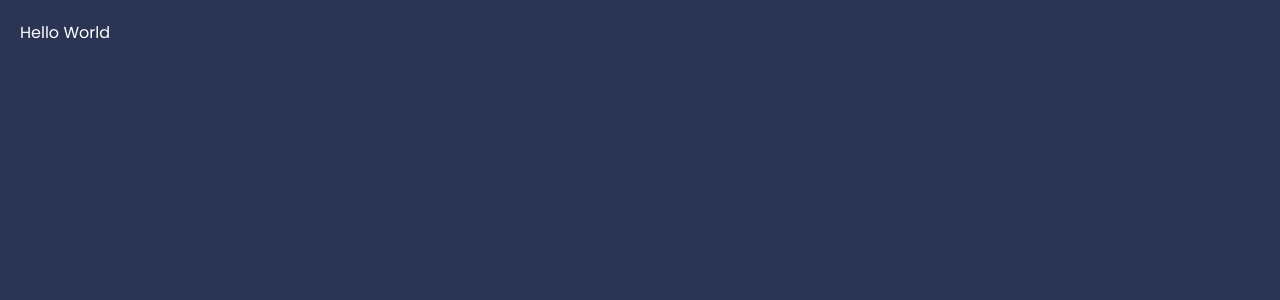
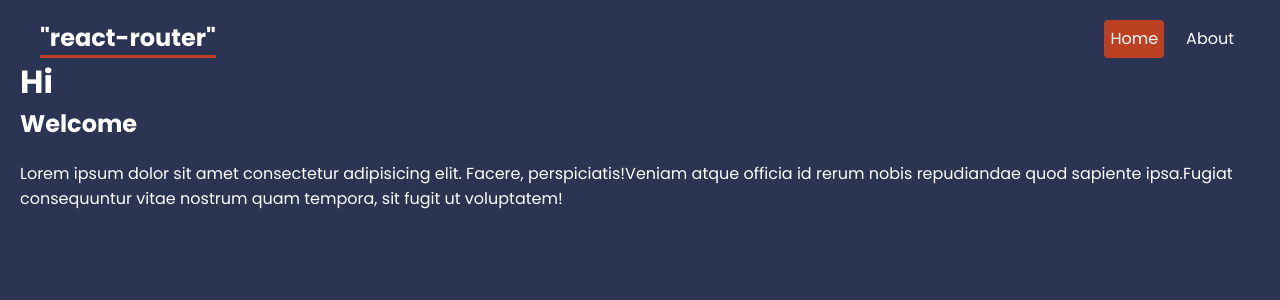
Before and after one commit to AntoninoMusmeci/react-training, a React (Create React App) app in the folder react-router/: page / in a window 1280 px wide. Shown: the top 300 px of the page. Built offline with nearby package versions, Linux system fonts and the light colour scheme.

Commit message:
react-router/using BrowserRouter

```diff
--- a/react-router/package.json
+++ b/react-router/package.json
@@ -8,6 +8,7 @@
     "@testing-library/user-event": "^13.5.0",
     "react": "^18.2.0",
     "react-dom": "^18.2.0",
+    "react-router-dom": "6.4",
     "react-scripts": "5.0.1",
     "web-vitals": "^2.1.4"
   },
--- a/react-router/src/App.js
+++ b/react-router/src/App.js
@@ -1,10 +1,26 @@
-
+import { BrowserRouter, Routes, Route, Link, NavLink } from "react-router-dom";
+// pages
+import Home from "./pages/Home";
+import About from "./pages/About";
 
 function App() {
   return (
-    <div>
-      <div> Hello World </div>
-    </div>
+    <BrowserRouter>
+    <header>
+      <nav>
+        <h1>"react-router"</h1>
+        <NavLink to="/"> Home </NavLink>
+        <NavLink to ="about">About </NavLink>
+      </nav>
+    </header>
+      <main>
+        <h1> Hi </h1>
+        <Routes>
+          <Route index element={<Home/>} />
+          <Route path="about" element={<About/>} />
+        </Routes>
+      </main>
+    </BrowserRouter>
   );
 }
 
--- a/react-router/src/index.css
+++ b/react-router/src/index.css
@@ -27,6 +27,27 @@ button {
 }
 
 /* navbar */
+header nav {
+  display: flex;
+  gap: 16px;
+  justify-content: end;
+  max-width: 1200px;
+  margin: 0 auto;
+}
+header nav h1 {
+  margin-right:  auto;
+  border-bottom: 3px solid var(--primary);
+}
+
+header nav a{
+  text-decoration: none;
+  padding: 6px;
+  border-radius: 4px;
+}
+
+header nav a.active {
+  background-color: var(--primary);
+}
 
 
 /* page content */
--- /dev/null
+++ b/react-router/src/pages/About.js
@@ -0,0 +1,24 @@
+import React from 'react'
+
+const About = () => {
+  return (
+    <div className="home">
+    <h2>About Me</h2>
+    <p>
+      <span>
+        Lorem ipsum dolor sit amet consectetur adipisicing elit. Facere,
+        perspiciatis!
+      </span>
+      <span>
+        Veniam atque officia id rerum nobis repudiandae quod sapiente ipsa.
+      </span>
+      <span>
+        Fugiat consequuntur vitae nostrum quam tempora, sit fugit ut
+        voluptatem!
+      </span>
+    </p>
+  </div>
+  )
+}
+
+export default About
--- /dev/null
+++ b/react-router/src/pages/Home.js
@@ -0,0 +1,24 @@
+import React from "react";
+
+const Home = () => {
+  return (
+    <div className="home">
+      <h2>Welcome</h2>
+      <p>
+        <span>
+          Lorem ipsum dolor sit amet consectetur adipisicing elit. Facere,
+          perspiciatis!
+        </span>
+        <span>
+          Veniam atque officia id rerum nobis repudiandae quod sapiente ipsa.
+        </span>
+        <span>
+          Fugiat consequuntur vitae nostrum quam tempora, sit fugit ut
+          voluptatem!
+        </span>
+      </p>
+    </div>
+  );
+};
+
+export default Home;
```
Also changed, not shown: 1 other file (tests, documents, lock files or other folders).
